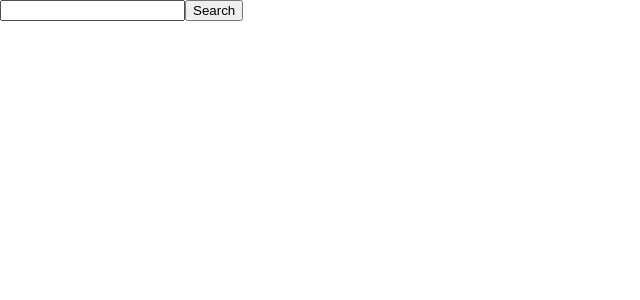
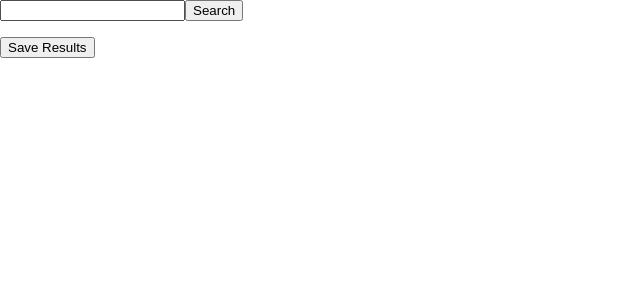
Before and after one commit to Alex-E-Camacho/cxp-search-react-front-end, a React (Create React App) app: page / in a window 1280 px wide. Shown: the top 300 px of the page, without its empty margins (0-640 px from the left). Built offline with nearby package versions, Linux system fonts and the light colour scheme.

Commit message:
Successfully pass searcQuery and selectedResults to backend for saving to database

```diff
--- a/src/App.js
+++ b/src/App.js
@@ -2,6 +2,7 @@ import React, { Component } from 'react';
 import SearchBar from './SearchBar';
 import ResultList from './ResultList';
 import PreviewWindow from './PreviewWindow';
+import SaveResultsButton from './SaveResultsButton';
 
 class App extends Component {
   constructor(props) {
@@ -19,6 +20,7 @@ class App extends Component {
     this.addResult = this.addResult.bind(this);
     this.removeResult = this.removeResult.bind(this);
     this.handleChange = this.handleChange.bind(this);
+    this.saveResults = this.saveResults.bind(this);
   }
 
   handleChange(event) {
@@ -59,7 +61,7 @@ class App extends Component {
         'Content-Type': 'application/json'
       },
       body: JSON.stringify({
-        search_query: this.state.searchQuery,
+        search_text: this.state.searchQuery,
         results: this.state.selectedResults
       })
     })
@@ -85,6 +87,9 @@ class App extends Component {
         <div>
           <PreviewWindow resultInPreview={this.state.resultInPreview} />
         </div>
+        <div>
+          <SaveResultsButton saveResults={this.saveResults} />
+        </div>
       </div>
     );
   }
--- a/src/SaveResultsButton.js
+++ b/src/SaveResultsButton.js
@@ -0,0 +1,14 @@
+import React from 'react';
+
+const SaveResultsButton = (props) => {
+
+    let handleClick = props.saveResults;
+
+    return (
+        <div>
+            <button type="button" onClick={handleClick}>Save Results</button>
+        </div>
+    )
+}
+
+export default SaveResultsButton;
```
